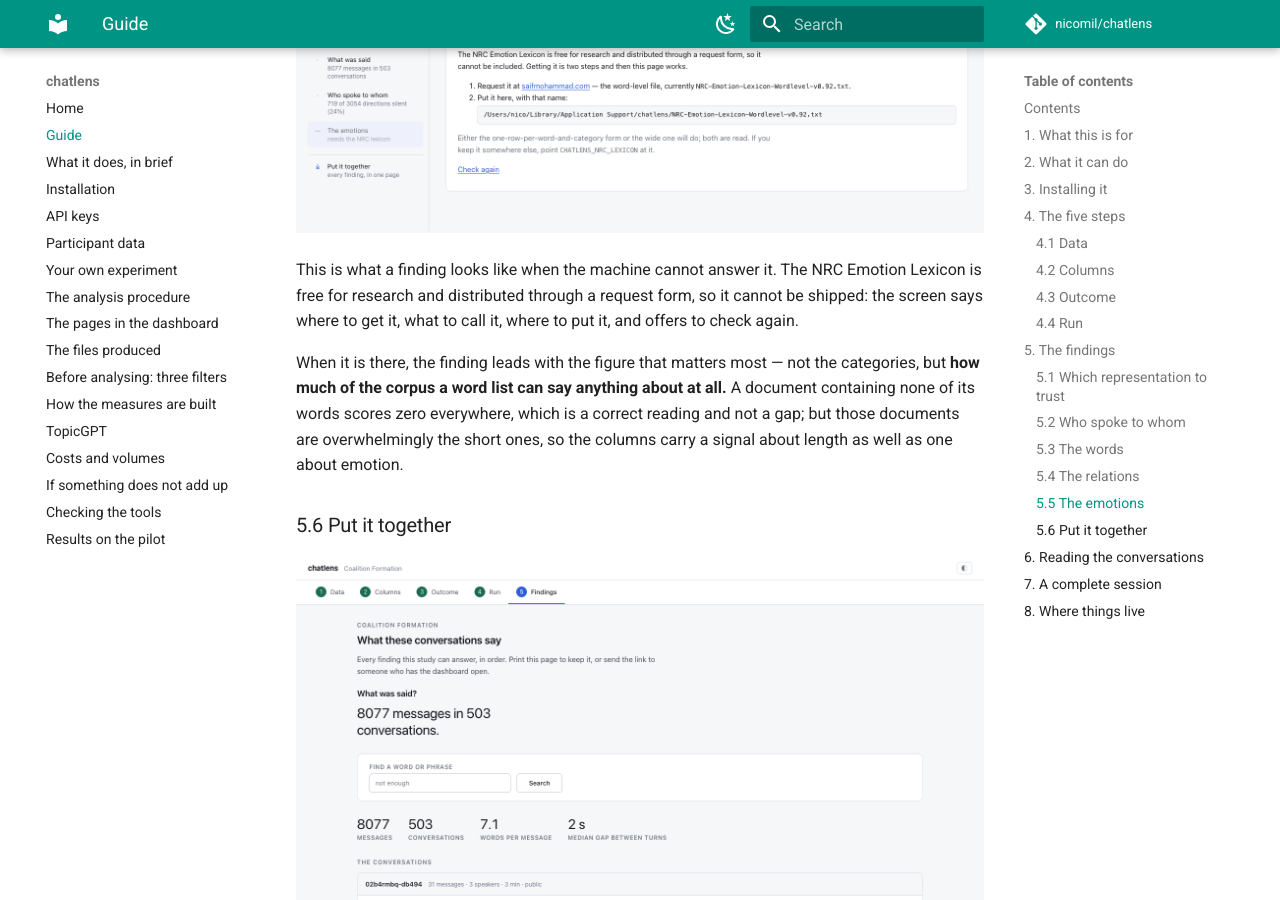
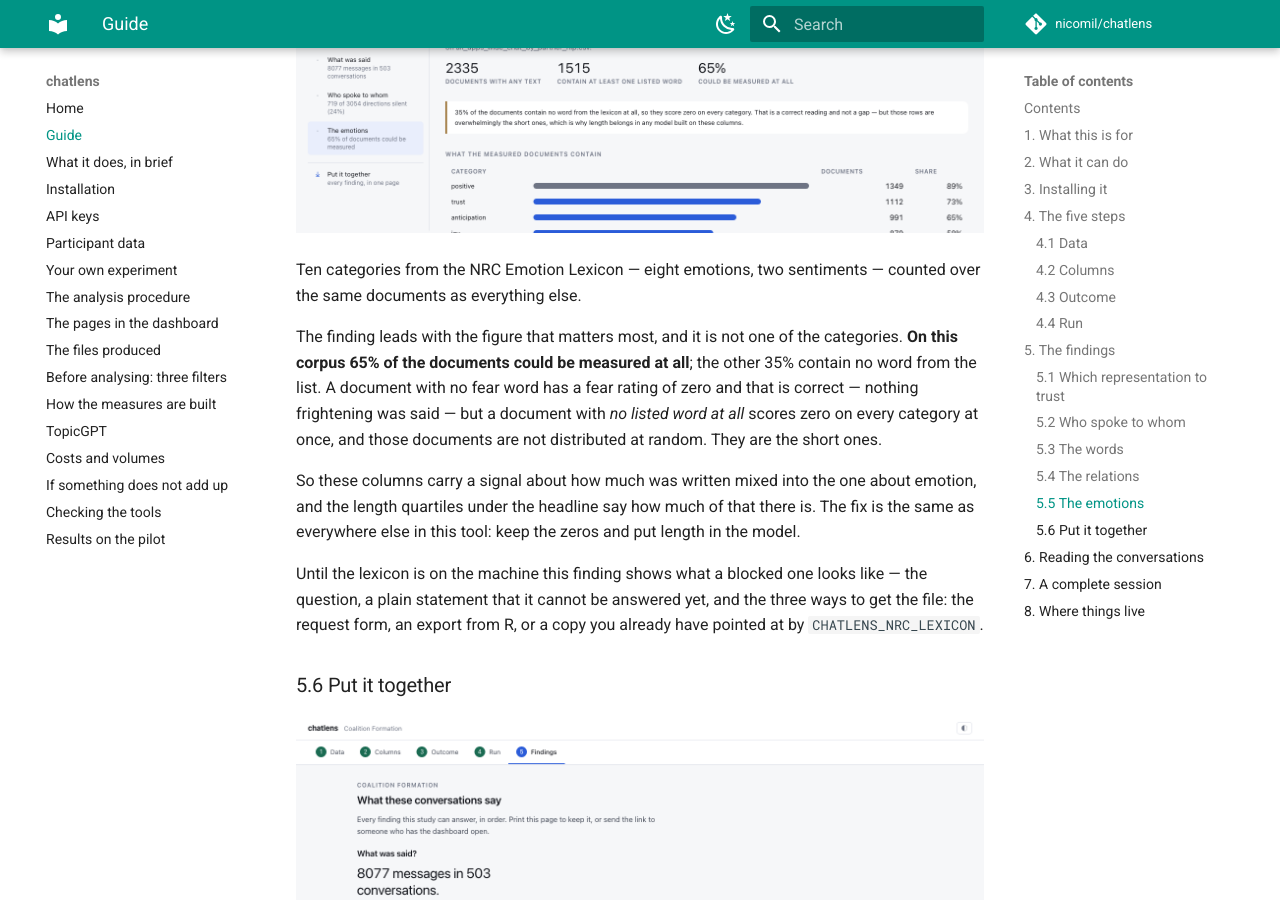
Before and after one commit to nicomil/chatlens, an MkDocs documentation site: the page built from docs/guide.md, in a window 1280 px wide and 900 px high, scrolled down 10457 px. Built offline with MkDocs 1.6.1 and Material for MkDocs 9.7.7, drawn with Linux system fonts in a browser that asks for light colours; comment, search, counter and statistics services are not loaded.

Commit message:
feat(emotions): the lexicon route the screen never mentioned, and the credit it was owed
The NRC Emotion Lexicon is free for research and distributed through a request
form, so it cannot be shipped. The screen said so and named one way to get it —
while `nrc.load` has always read three shapes, including the two-column table
that `tidytext::get_sentiments("nrc")` writes. Someone with R had a route open
and was being told to wait on a form.

All three are on the screen now: ask for it, export it from R, or point
`CHATLENS_NRC_LEXICON` at a copy you already have. It uses the blocked-finding
component like everything else rather than a hand-rolled panel.

With the lexicon present the finding answers on the coalition corpus, and the
answer is the one this module was built to give: **65% of the documents could
be measured at all.** The other 35% contain no word from the list, score zero
on every category at once, and are overwhelmingly the short ones — so these
columns carry a signal about length mixed into the one about emotion. The guide
section is rewritten around that figure rather than around the blocked screen,
and every figure is re-shot with all six findings answering.

`CITATION.cff` credited TopicGPT and VADER and not the two resources whose
methods this tool leans on hardest: the NRC lexicon (Mohammad and Turney) and
RELATIO (Ash, Gauthier and Widmer). The relations screen has been crediting
RELATIO in prose since it was written; the citation file had not caught up.

Co-Authored-By: Claude Opus 5 <noreply@anthropic.com>
Claude-Session: https://claude.ai/code/session_01PWVWHEp9A4pBCYmas8hDtk

```diff
--- a/docs/guide.md
+++ b/docs/guide.md
@@ -252,19 +252,27 @@ than reporting the one that came out significant.
 
 ### 5.5 The emotions
 
-![A finding that cannot be computed](images/16-emotions.png)
+![The emotions](images/16-emotions.png)
 
-This is what a finding looks like when the machine cannot answer it. The NRC
-Emotion Lexicon is free for research and distributed through a request form, so
-it cannot be shipped: the screen says where to get it, what to call it, where to
-put it, and offers to check again.
+Ten categories from the NRC Emotion Lexicon — eight emotions, two sentiments —
+counted over the same documents as everything else.
 
-When it is there, the finding leads with the figure that matters most — not the
-categories, but **how much of the corpus a word list can say anything about at
-all.** A document containing none of its words scores zero everywhere, which is
-a correct reading and not a gap; but those documents are overwhelmingly the
-short ones, so the columns carry a signal about length as well as one about
-emotion.
+The finding leads with the figure that matters most, and it is not one of the
+categories. **On this corpus 65% of the documents could be measured at all**;
+the other 35% contain no word from the list. A document with no fear word has a
+fear rating of zero and that is correct — nothing frightening was said — but a
+document with *no listed word at all* scores zero on every category at once, and
+those documents are not distributed at random. They are the short ones.
+
+So these columns carry a signal about how much was written mixed into the one
+about emotion, and the length quartiles under the headline say how much of that
+there is. The fix is the same as everywhere else in this tool: keep the zeros
+and put length in the model.
+
+Until the lexicon is on the machine this finding shows what a blocked one looks
+like — the question, a plain statement that it cannot be answered yet, and the
+three ways to get the file: the request form, an export from R, or a copy you
+already have pointed at by `CHATLENS_NRC_LEXICON`.
 
 ### 5.6 Put it together
 
```
Also changed, not shown: GUIDE.md (+19 -11 lines), docs/images/10-findings.png, docs/images/11-corpus.png, docs/images/12-participation.png, docs/images/13-words.png, docs/images/14-words-strict.png, docs/images/15-narratives.png, docs/images/16-emotions.png, 3 other files.
